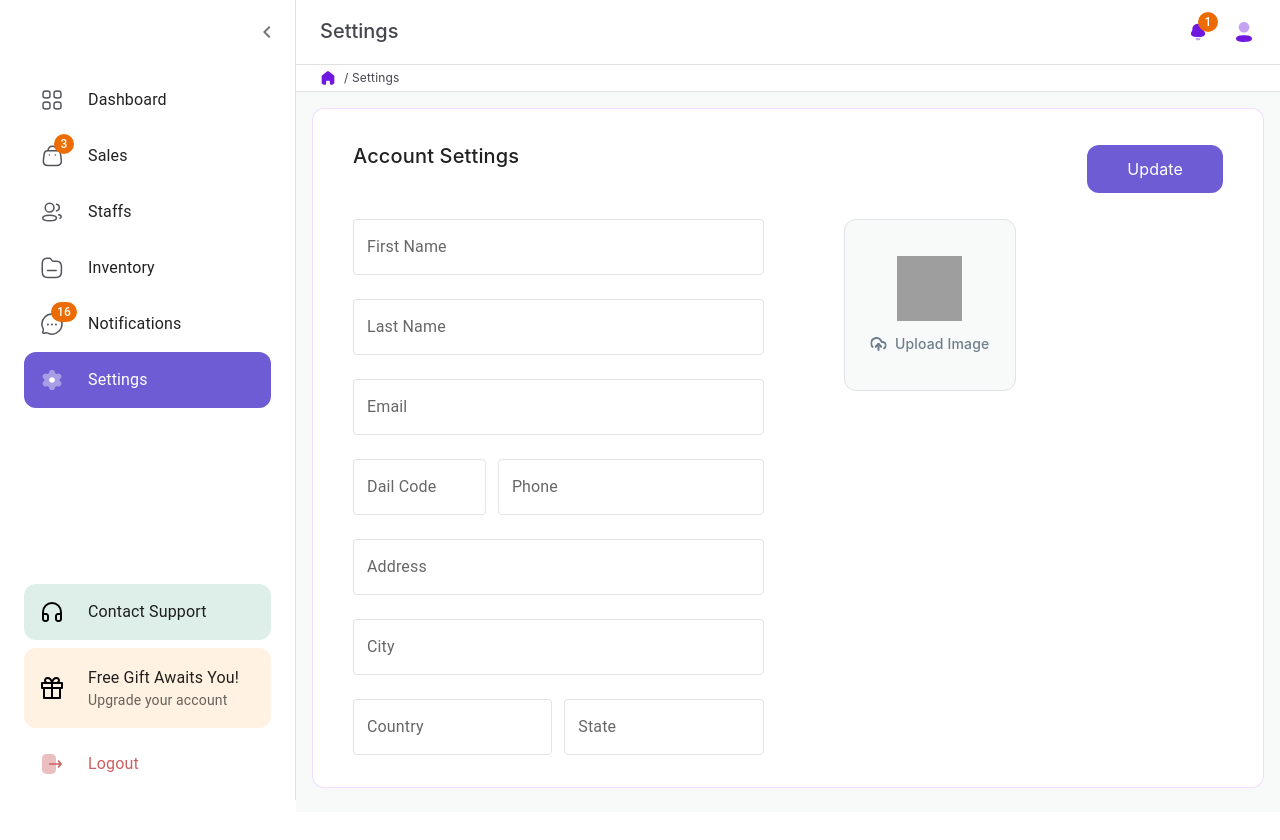
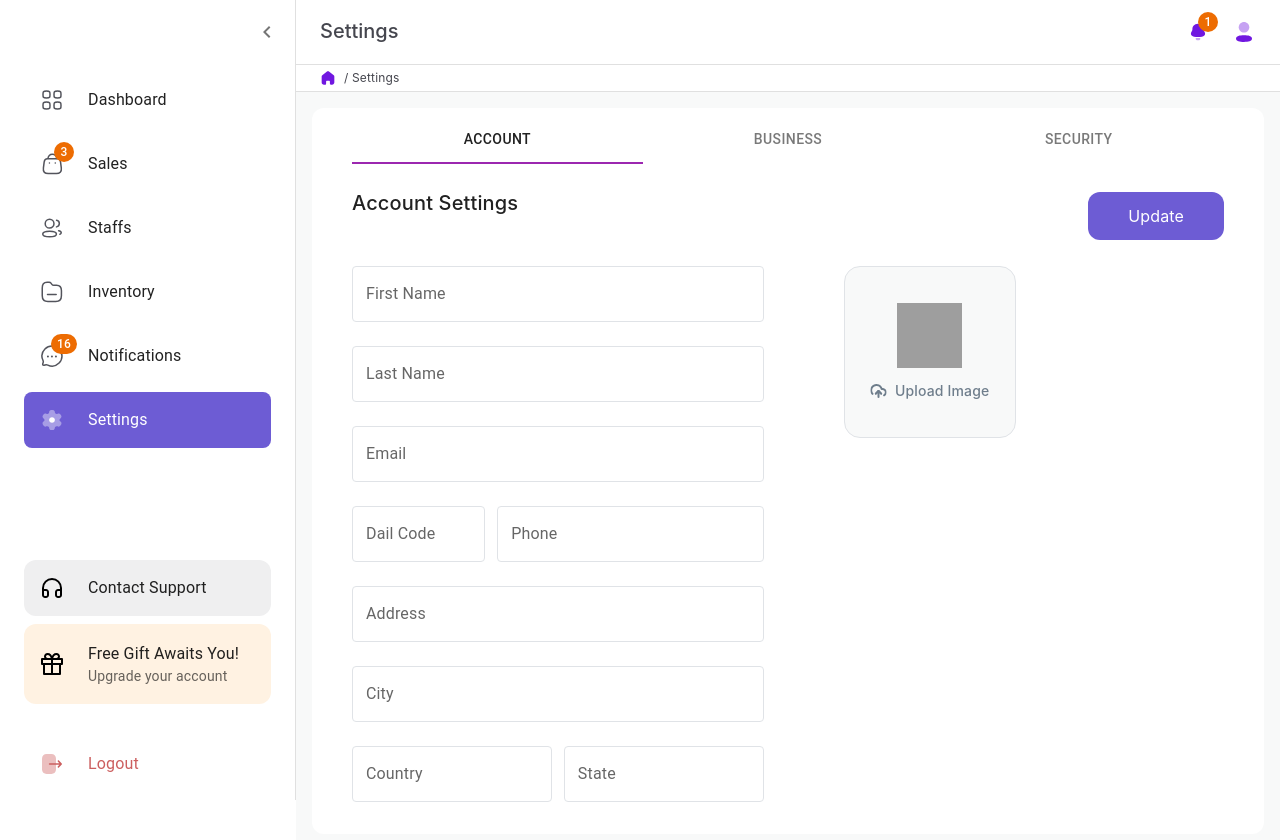
Before and after one commit to Alkitabb/Alkitab_FrontEnd, a React (Create React App) app: page /Settings in a window 1280 px wide. Shown: the top 840 px of the page. Before the commit the page ends 812 px from the top, so only its background shows below. Built offline with nearby package versions, Linux system fonts and the light colour scheme; grey boxes are pictures that could not be loaded.

Commit message:
Created the notifications page

```diff
--- a/src/dashboard/UserDashboard.jsx
+++ b/src/dashboard/UserDashboard.jsx
@@ -22,8 +22,9 @@ import AccountCircle from '@mui/icons-material/AccountCircle';
 import MoreIcon from '@mui/icons-material/MoreVert';
 // import { BsGrid } from 'react-icons/bs'
 import { NavLink, Outlet, useLocation } from 'react-router-dom';
-import { Divider, ListItemButton, ListItemIcon, ListItemText } from '@mui/material';
+import { Divider, ListItemButton, ListItemIcon, ListItemText, Tooltip } from '@mui/material';
 import ListButton from './components/ListButton';
+import PageHistoryPath from './components/PageHistoryPath';
 
 
 
@@ -318,7 +319,7 @@ export default function MiniDrawer() {
 
           {/* <<<<<<<<<<========== Mobile Menu ==========>>>>>>>>>> */}
           {/* <<<<<<<<<<====================>>>>>>>>>> */}
-          <Box sx={{ display: { xs: 'flex', md: 'none'} }}>
+          <Box sx={{ display: { xs: 'flex', md: 'none' } }}>
             <IconButton
               aria-label="show more"
               size="large"
@@ -345,32 +346,12 @@ export default function MiniDrawer() {
         ... gives visual path to users on where they currently ar on the software.
 
         ==========>>>>>>>>>> */}
-        <Toolbar variant=''
-          sx={{
-            py: 0.5,
-            display: 'flex',
-            alignItems: 'center',
-            gap: 1
-          }}
-        >
+        <PageHistoryPath />
 
-          {/* <<<<<<<<<<========== This button would help to return to the main page (home page of your vurrent path) ==========>>>>>>>>> */}
-          <NavLink to={'/'} title={'Home'}>
-            <svg width="16" height="16" viewBox="0 0 16 16" fill="none" xmlns="http://www.w3.org/2000/svg">
-              <path d="M6.09615 13.8548V11.8102C6.09614 11.2921 6.51744 10.8711 7.03928 10.8679H8.9554C9.47957 10.8679 9.9045 11.2898 9.9045 11.8102V13.8488C9.90449 14.2982 10.2697 14.6634 10.7223 14.6667H12.0295C12.6401 14.6682 13.2262 14.4285 13.6584 14.0005C14.0907 13.5724 14.3337 12.9912 14.3337 12.385V6.57724C14.3336 6.0876 14.115 5.62315 13.7367 5.30901L9.29564 1.78286C8.51933 1.16609 7.41057 1.18602 6.65725 1.83027L2.31167 5.30901C1.91549 5.61389 1.67869 6.07972 1.66699 6.57724V12.3791C1.66699 13.6425 2.69858 14.6667 3.97111 14.6667H5.24852C5.46644 14.6682 5.67598 14.5834 5.83064 14.431C5.9853 14.2785 6.07228 14.0711 6.07227 13.8548H6.09615Z" fill="#7017E0" />
-            </svg>
-          </NavLink>
-
-          <NavLink to={'#'}>
-            <p className='text-label-1'>
-              {'/  ' + location.pathname.slice(1)}
-            </p>
-          </NavLink>
-
-        </Toolbar>
         <Divider />
 
       </AppBar>
+
       {renderMobileMenu}
       {renderMenu}
 
@@ -570,7 +551,7 @@ export default function MiniDrawer() {
                 py: 1.5,
                 width: '100%',
                 borderRadius: 3,
-                backgroundColor: '#DEEEE8',
+                backgroundColor: '#EFEFF0',
                 "&.Mui-selected": {
                   backgroundColor: "#7017E0",
                   color: '#ffffff'
@@ -580,11 +561,16 @@ export default function MiniDrawer() {
                   outline: 'none',
                   color: '#ffffff',
                 },
-                // ":hover": {
-                //     backgroundColor: "#7017E0",
-                //     color: '#ffffff'
-                // },
+                // ...(open
+                //   ? {
+                    "&:hover": {
+                      backgroundColor: "#7017E0",
+                      color: '#ffffff'
+                    }
+                  // }
+                  // : {}), // Apply hover styles conditionally
               }}
+
             // selected={isSelected}
             >
               <ListItemIcon
@@ -608,6 +594,7 @@ export default function MiniDrawer() {
                 py: 1.5,
                 width: '100%',
                 borderRadius: 3,
+                marginBottom: 3,
                 backgroundColor: '#FFF2E2',
                 "&.Mui-selected": {
                   backgroundColor: "#7017E0",
@@ -644,6 +631,11 @@ export default function MiniDrawer() {
             </ListItemButton>
 
             {/* Log Out Button ==========>>>>>>>>>> */}
+            <Tooltip title={'Logout'} placement="right" arrow
+              sx={{
+                display: open ? 'block' : 'none',
+              }}
+            >
               <ListItemButton
                 sx={{
                   py: 1.5,
@@ -658,10 +650,6 @@ export default function MiniDrawer() {
                     outline: 'none',
                     color: '#ffffff'
                   },
-                // ":hover": {
-                //     backgroundColor: "#7017E0",
-                //     color: '#ffffff'
-                // },
                 }}
               // selected={isSelected}
               >
@@ -679,6 +667,7 @@ export default function MiniDrawer() {
                 </ListItemIcon>
                 <ListItemText primary={'Logout'} sx={{ opacity: open ? 1 : 0, color: '#CC5F5F' }} />
               </ListItemButton>
+            </Tooltip>
 
           </ListItem>
         </List>
--- a/src/dashboard/components/ListButton.jsx
+++ b/src/dashboard/components/ListButton.jsx
@@ -1,4 +1,4 @@
-import { Badge, ListItemButton, ListItemIcon, ListItemText } from '@mui/material';
+import { Badge, ListItemButton, ListItemIcon, ListItemText, Tooltip } from '@mui/material';
 import React from 'react';
 import { NavLink } from 'react-router-dom';
 
@@ -7,10 +7,16 @@ function ListButton({ to, inactiveIcon, activeIcon, open, location, primaryItemT
 
     return (
         <NavLink to={to}>
+            <Tooltip title={primaryItemText} placement="right" arrow
+                sx={{
+                    display: open ? 'block' : 'none',
+                }}
+            >
                 <ListItemButton
                     sx={{
                         py: 1.5,
-                    borderRadius: 3,
+                        borderRadius: 2,
+                        marginBottom: 1,
                         "&.Mui-selected": {
                             backgroundColor: "#6D5CD4",
                             color: '#ffffff'
@@ -20,10 +26,6 @@ function ListButton({ to, inactiveIcon, activeIcon, open, location, primaryItemT
                             outline: 'none',
                             color: '#ffffff'
                         },
-                    // ":hover": {
-                    //     backgroundColor: "#7017E0",
-                    //     color: '#ffffff'
-                    // },
                     }}
                     selected={isSelected}
                     onClick={onClick}
@@ -42,7 +44,8 @@ function ListButton({ to, inactiveIcon, activeIcon, open, location, primaryItemT
 
                     <ListItemText primary={primaryItemText} secondary={secondaryItemText} sx={{ opacity: open ? 1 : 0 }} />
                 </ListItemButton>
-        </NavLink>
+            </Tooltip>
+        </NavLink >
     );
 }
 
--- /dev/null
+++ b/src/dashboard/components/PageHistoryPath.jsx
@@ -0,0 +1,44 @@
+import { Toolbar } from '@mui/material'
+import React from 'react'
+import { NavLink, useLocation } from 'react-router-dom'
+
+
+
+/* <<<<<<<<<<==========
+
+        This shows page history path:
+        ... gives visual path to users on where they currently ar on the software.
+
+        ==========>>>>>>>>>> */
+
+function PageHistoryPath() {
+  const location = useLocation();
+
+  return (
+    <Toolbar variant=''
+      sx={{
+        py: 0.5,
+        display: 'flex',
+        alignItems: 'center',
+        gap: 1
+      }}
+    >
+
+      {/* <<<<<<<<<<========== This button would help to return to the main page (home page of your vurrent path) ==========>>>>>>>>> */}
+      <NavLink to={'/'} title={'Home'}>
+        <svg width="16" height="16" viewBox="0 0 16 16" fill="none" xmlns="http://www.w3.org/2000/svg">
+          <path d="M6.09615 13.8548V11.8102C6.09614 11.2921 6.51744 10.8711 7.03928 10.8679H8.9554C9.47957 10.8679 9.9045 11.2898 9.9045 11.8102V13.8488C9.90449 14.2982 10.2697 14.6634 10.7223 14.6667H12.0295C12.6401 14.6682 13.2262 14.4285 13.6584 14.0005C14.0907 13.5724 14.3337 12.9912 14.3337 12.385V6.57724C14.3336 6.0876 14.115 5.62315 13.7367 5.30901L9.29564 1.78286C8.51933 1.16609 7.41057 1.18602 6.65725 1.83027L2.31167 5.30901C1.91549 5.61389 1.67869 6.07972 1.66699 6.57724V12.3791C1.66699 13.6425 2.69858 14.6667 3.97111 14.6667H5.24852C5.46644 14.6682 5.67598 14.5834 5.83064 14.431C5.9853 14.2785 6.07228 14.0711 6.07227 13.8548H6.09615Z" fill="#7017E0" />
+        </svg>
+      </NavLink>
+
+      <NavLink to={'#'}>
+        <p className='text-label-1'>
+          {'/  ' + location.pathname.slice(1)}
+        </p>
+      </NavLink>
+
+    </Toolbar>
+  )
+}
+
+export default PageHistoryPath
--- a/src/dashboard/pages/Settings.jsx
+++ b/src/dashboard/pages/Settings.jsx
@@ -1,7 +1,7 @@
 import * as React from 'react';
 import PropTypes from 'prop-types';
-// import Tabs from '@mui/material/Tabs';
-// import Tab from '@mui/material/Tab';
+import Tabs from '@mui/material/Tabs';
+import Tab from '@mui/material/Tab';
 import Typography from '@mui/material/Typography';
 import Box from '@mui/material/Box';
 // import { InputAdornment, TextField } from '@mui/material';
@@ -35,20 +35,20 @@ CustomTabPanel.propTypes = {
   value: PropTypes.number.isRequired,
 };
 
-// function a11yProps(index) {
-//   return {
-//     id: `simple-tab-${index}`,
-//     'aria-controls': `simple-tabpanel-${index}`,
-//   };
-// }
+function a11yProps(index) {
+  return {
+    id: `simple-tab-${index}`,
+    'aria-controls': `simple-tabpanel-${index}`,
+  };
+}
 
 export default function Settings() {
 
-  const [value, ] = React.useState(0);
+  const [value, setValue] = React.useState(0);
 
-  // const handleChange = (event, newValue) => {
-  //   setValue(newValue);
-  // };
+  const handleChange = (event, newValue) => {
+    setValue(newValue);
+  };
 
 
 
@@ -64,15 +64,19 @@ export default function Settings() {
   // console.log(formik.values);
 
   return (
-    <section className='lg:px-10 md:px-10 px-3 py-2 bg-white rounded-xl w-full border-primary-10 border border-opacity-20'>
+    <section className='lg:px-10 md:px-10 px-3 py-2 bg-white rounded-xl w-full'>
 
-      {/* <Box>
-        <Tabs value={value} onChange={handleChange} aria-label="basic tabs example">
+      <Box>
+        <Tabs value={value} onChange={handleChange} aria-label="basic tabs example"
+        indicatorColor="secondary"
+        textColor="inherit"
+        variant='fullWidth'
+        >
           <Tab sx={{ py: 0 }} label="Account" {...a11yProps(0)} />
           <Tab sx={{ py: 0 }} label="Business" {...a11yProps(1)} />
           <Tab sx={{ py: 0 }} label="Security" {...a11yProps(2)} />
         </Tabs>
-      </Box> */}
+      </Box>
 
       <Box
         sx={{
--- a/src/reusableComponents/ImageUpload.jsx
+++ b/src/reusableComponents/ImageUpload.jsx
@@ -19,7 +19,7 @@ function ImageUpload({ variant }) {
     const handleImageDelete = () => { setSelectedImage(null) }
 
     return (
-        <div className={`${variant ? 'lg:w-full md:w-[372px] h-[302px] px-8' : 'w-[172px] h-[172px] '} bg-background flex flex-col justify-center items-center gap-3 rounded-xl border border-[#E0E3E7] relative`}>
+        <div className={`${variant ? 'lg:w-full md:w-[372px] h-[302px] px-8' : 'w-[172px] h-[172px] '} bg-background flex flex-col justify-center items-center gap-3 rounded-2xl border border-[#E0E3E7] relative`}>
 
             <span className={`${selectedImage ? 'flex' : 'hidden'} absolute gap-1 top-3 right-3 transition-all duration-300`}>
                 <label label htmlFor="image-upload-input" title='Upload avatar' className='cursor-pointer'>
```
Also changed, not shown: src/authentication/pages/UserLogin.jsx (+7 -4 lines), src/dashboard/pages/Notifications.jsx (+91 -1 lines), src/assets/img/data management _ reciept, document, paper, page, woman, people, pages.png (added). Lines whose indentation alone changed are shown as unchanged.
